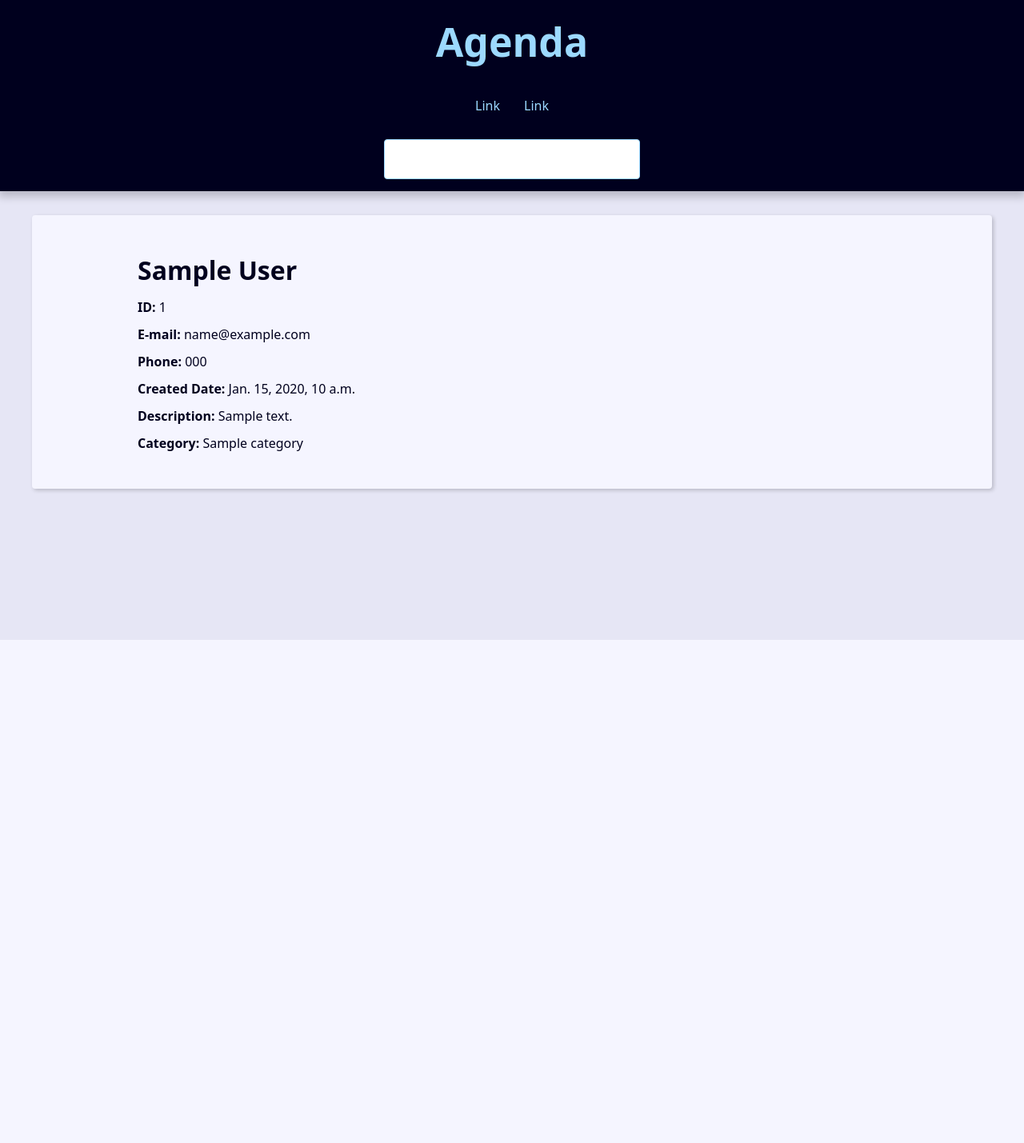
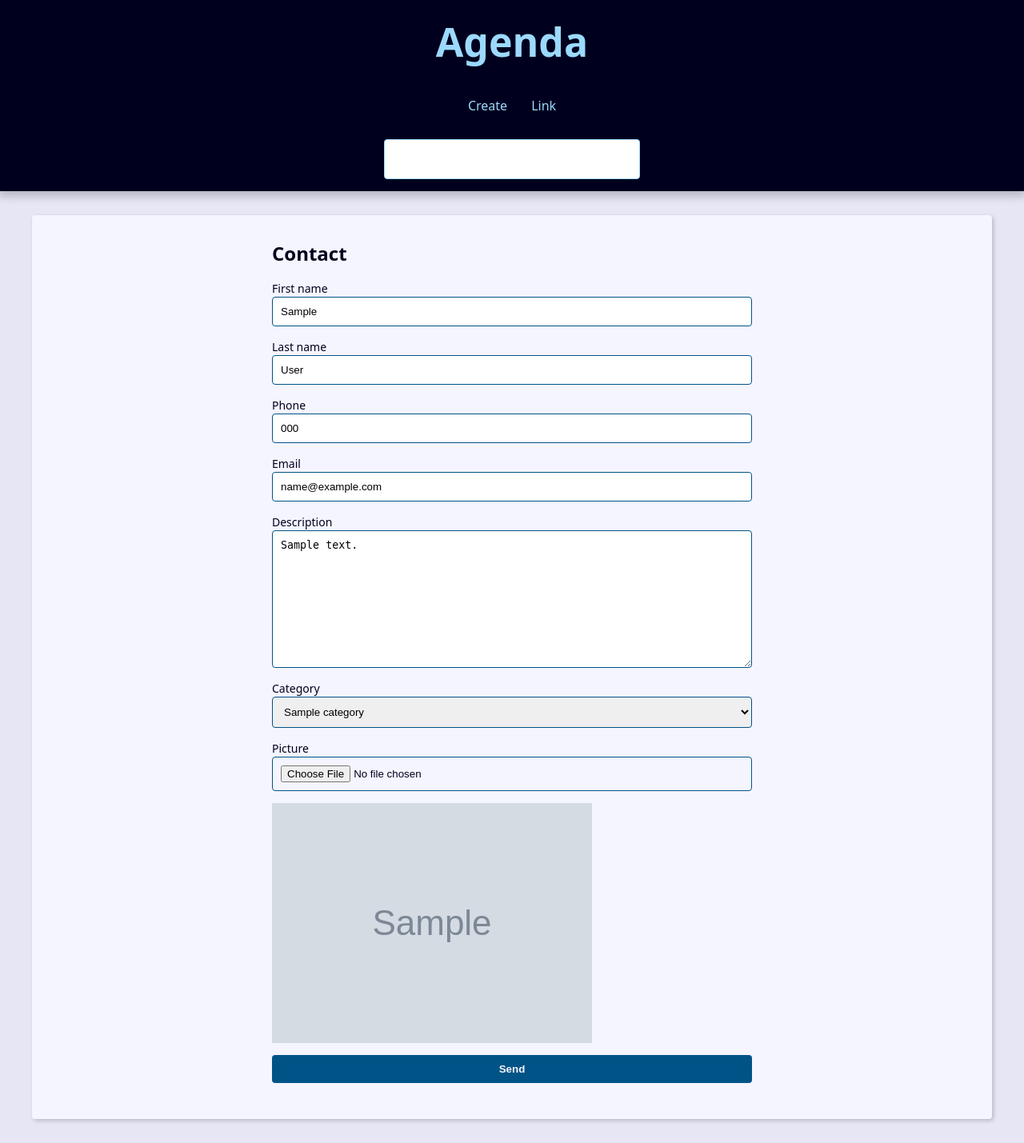
Before and after one commit to AnthonyGOliveira/agenda, a Django app: page /contact/1/update/ in a window 1280 px wide. Shown: the whole page at 80% size. Before the commit the page ends 800 px from the top, so only its background shows below. Run offline with Django 5.2, Linux system fonts and the light colour scheme; tables that the repository leaves empty hold one stand-in row (values such as "Sample post"); grey boxes marked "Sample" are stand-in pictures.

Commit message:
delete, update and adding image in create contact form

```diff
--- a/base_static/global/css/style.css
+++ b/base_static/global/css/style.css
@@ -253,11 +253,13 @@
   flex-direction: column;
   padding-bottom: var(--spacing);
 }
+
 .errorlist {
   list-style: none;
   font-size: var(--smaller-font-size);
   color: tomato;
 }
+
 .errorlist.nonfield {
   color: inherit;
 }
@@ -267,7 +269,7 @@
 }
 
 .form-group .help-text,
-  .form-group .help-text ~ ul {
+.form-group .help-text~ul {
   margin: 0;
   font-size: var(--smallest-font-size);
   list-style: none;
@@ -312,3 +314,23 @@
   filter: brightness(80%);
   box-shadow: 0 0 5px var(--link-dark-color);
 }
+
+#contact-links {
+  display: flex;
+  margin-block: calc(var(--small-font-size) * 2);
+  align-items: center;
+  gap: 0 var(--spacing);
+}
+
+.btn-link {
+  font-size: var(--small-font-size);
+  text-decoration: none;
+  font-weight: bold;
+  padding: 1rem;
+  display: block;
+  line-height: var(--small-font-size);
+}
+
+.btn-delete {
+  background: rgb(206, 31, 0);
+}
--- a/base_templates/global/partials/_header.html
+++ b/base_templates/global/partials/_header.html
@@ -1,9 +1,9 @@
 <header class="header">
-  <h1 class="header-heading"><a href="index" class="header-link">Agenda</a></h1>
+  <h1 class="header-heading"><a href="{% url 'index' %}" class="header-link">Agenda</a></h1>
   <nav class="menu">
     <ul class="menu-list">
       <li class="menu-item">
-        <a href="" class="menu-link">Link</a>
+        <a href="{% url 'create' %}" class="menu-link">Create</a>
       </li>
       <li class="menu-item">
         <a href="" class="menu-link">Link</a>
--- a/contact/forms.py
+++ b/contact/forms.py
@@ -5,6 +5,14 @@ from django import forms
 
 
 class ContactForm(forms.ModelForm):
+    picture = forms.ImageField(
+        widget=forms.FileInput(
+            attrs={
+                'accept': 'image/*'
+            }
+        )
+    )
+
     class Meta:
         model = Contact
         fields = (
@@ -13,7 +21,8 @@ class ContactForm(forms.ModelForm):
             'phone',
             'email',
             'description',
-            'category'
+            'category',
+            'picture'
         )
 
     # def clean(self):
--- a/contact/templates/contact/contact.html
+++ b/contact/templates/contact/contact.html
@@ -1,15 +1,45 @@
 {% extends 'global/base.html' %}
 
 {% block content %}
-<div class="single-contact">
-    <h1 class="single-contact-name">
-        {{contact.first_name}} {{contact.last_name}}
-    </h1>
-    <p><b>ID:</b> {{contact.id}}</p>
-    <p><b>E-mail:</b> {{contact.email}}</p>
-    <p><b>Phone:</b> {{contact.phone}}</p>
-    <p><b>Created Date:</b> {{contact.created_date}}</p>
-    <p><b>Description:</b> {{contact.description}}</p>
-    <p><b>Category:</b> {{contact.category.name}}</p>
-</div>
+  <div class="single-contact">
+    <h1 class="single-contact-name">{{ contact.first_name }} {{ contact.last_name }}</h1>
+    <p>
+      <b>ID:</b> {{ contact.id }}
+    </p>
+    <p>
+      <b>E-mail:</b> {{ contact.email }}
+    </p>
+    <p>
+      <b>Phone:</b> {{ contact.phone }}
+    </p>
+    <p>
+      <b>Created Date:</b> {{ contact.created_date }}
+    </p>
+    <p>
+      <b>Description:</b> {{ contact.description }}
+    </p>
+    <p>
+      <b>Category:</b> {{ contact.category.name }}
+    </p>
+    {% if contact.picture %}
+      <p>
+        <img src="{{ contact.picture.url }}" alt=" {{ contact.first_name }} {{ contact.last_name }}" />
+      </p>
+    {% endif %}
+
+    <div class="contact-links">
+      <a class="btn btn-link" href="{% url 'update' contact.id %}">Update</a>
+
+      <form action="{% url 'delete' contact.id %}" method="POST">
+        {% csrf_token %}
+
+        {% if confirmation == 'no' %}
+          <input type="hidden" name="confirmation" value="yes" />
+          <button class="btn btn-link btn-delete" type="submit">Confirma?</button>
+        {% else %}
+          <button class="btn btn-link btn-delete" type="submit">Delete</button>
+        {% endif %}
+      </form>
+    </div>
+  </div>
 {% endblock %}
--- a/contact/templates/contact/create.html
+++ b/contact/templates/contact/create.html
@@ -4,7 +4,7 @@
   <div class="form-wrapper">
     <h2>Contact</h2>
 
-    <form action="{% url 'create' %}" method="POST" enctype="multipart/form-data">
+    <form action="{{ form_action }}" method="POST" enctype="multipart/form-data">
       {% csrf_token %}
       <div class="form-content">
         {% for field in form %}
@@ -16,6 +16,11 @@
               <p class="help-text">{{ field.help_text }}</p>
             {% endif %}
           </div>
+          {% if field.name == 'picture' and field.value.url %}
+            <p>
+              <img src="{{ field.value.url }}" alt="" />
+            </p>
+          {% endif %}
         {% endfor %}
       </div>
 
--- a/contact/urls.py
+++ b/contact/urls.py
@@ -4,8 +4,8 @@ from contact import views
 urlpatterns = [
     path('contact/<int:contact_id>/detail/', views.contact, name='contact'),
     path('contact/create', views.create, name='create'),
-    path('contact/<int:contact_id>/update/', views.contact, name='contact'),
-    path('contact/<int:contact_id>/delete/', views.contact, name='contact'),
+    path('contact/<int:contact_id>/update/', views.update, name='update'),
+    path('contact/<int:contact_id>/delete/', views.delete, name='delete'),
     path('search/', views.search, name='search'),
     path('', views.index, name='index'),
 ]
--- a/contact/views/contact_forms.py
+++ b/contact/views/contact_forms.py
@@ -1,28 +1,76 @@
 from typing import Any
-from django.shortcuts import redirect, render
+from django.shortcuts import redirect, render, get_object_or_404
+from django.urls import reverse
 # from django.http import Http404
 # from django.db.models import Q
 # from django.core.paginator import Paginator
 from contact.forms import ContactForm
+from contact.models import Contact
 # Create your views here.
 
 
 def create(request):
+    form_action = reverse('create')
     context = {
-        'form': ContactForm()
+        'form': ContactForm(),
+        'form_action': form_action
     }
     if request.method == "POST":
-        form = ContactForm(request.POST)
+        form = ContactForm(request.POST, request.FILES)
         if form.is_valid():
-            form.save()
+            contact = form.save()
             # to alterate something after to commit
             # contact = form.save(commit=False)
             # contact.show = True
             # contact.save()
-            return redirect('create')
+            return redirect('update', contact_id=contact.pk)
 
         context = {
-            'form': form
+            'form': form,
+            'form_action': form_action
         }
 
     return render(request, 'contact/create.html', context)
+
+
+def update(request, contact_id):
+    contact = get_object_or_404(Contact, pk=contact_id, show=True)
+    form_action = reverse('update', args=(contact_id,))
+    context = {
+        'form': ContactForm(instance=contact),
+        'form_action': form_action
+    }
+    if request.method == "POST":
+        form = ContactForm(request.POST, request.FILES, instance=contact)
+        if form.is_valid():
+            contact = form.save()
+            # to alterate something after to commit
+            # contact = form.save(commit=False)
+            # contact.show = True
+            # contact.save()
+            return redirect('update', contact_id=contact.pk)
+
+        context = {
+            'form': form,
+            'form_action': form_action
+        }
+
+    return render(request, 'contact/create.html', context)
+
+def delete(request, contact_id):
+    contact = get_object_or_404(
+        Contact, pk=contact_id, show=True
+    )
+    confirmation = request.POST.get('confirmation', 'no')
+    if confirmation == 'yes':
+        contact.delete()
+        return redirect('contact:index')
+
+    return render(
+        request,
+        'contact/contact.html',
+        {
+            'contact': contact,
+            'confirmation': confirmation,
+        }
+    )
```
Lines whose indentation alone changed are shown as unchanged.
